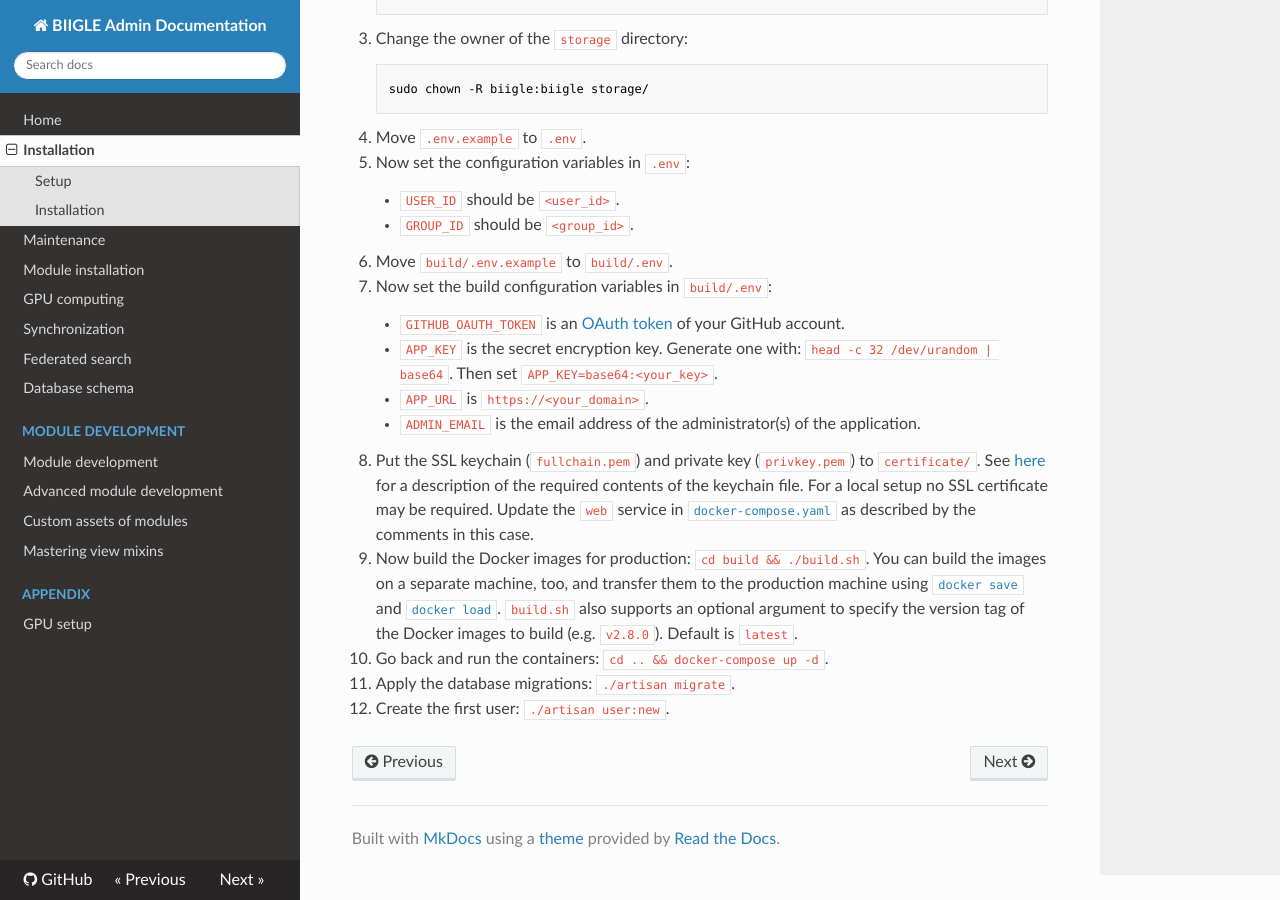
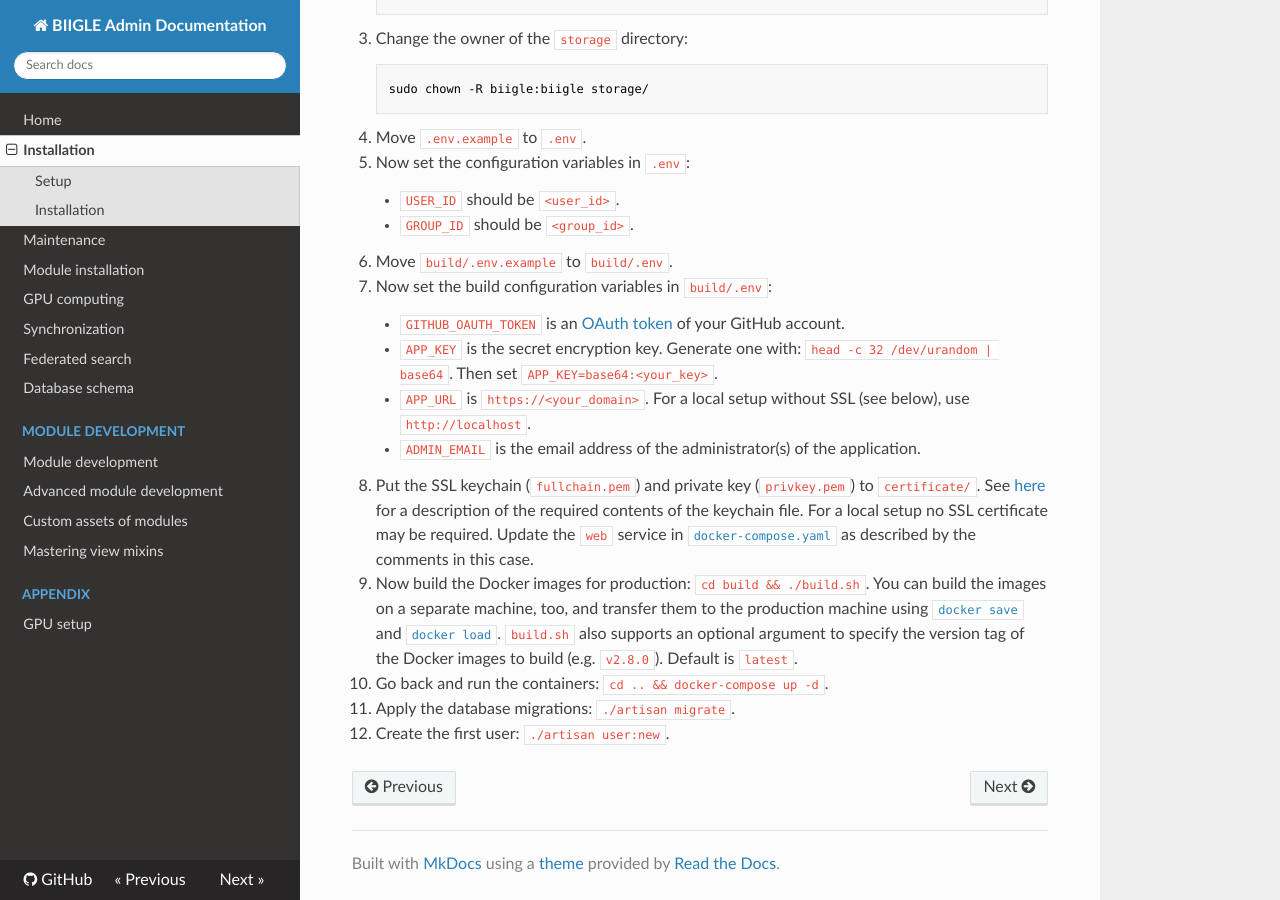
Before and after one commit to biigle/biigle, an MkDocs documentation site: the page built from docs/installation.md, in a window 1280 px wide and 900 px high, scrolled down 974 px. Built offline with MkDocs 1.6.1, drawn with Linux system fonts in a browser that asks for light colours.

Commit message:
Update installation instructions for local setup

```diff
--- a/docs/installation.md
+++ b/docs/installation.md
@@ -54,10 +54,10 @@ Perform these steps on the machine that should run BIIGLE.
 
     - `GITHUB_OAUTH_TOKEN` is an [OAuth token](https://help.github.com/articles/creating-a-personal-access-token-for-the-command-line/) of your GitHub account.
     - `APP_KEY` is the secret encryption key. Generate one with: `head -c 32 /dev/urandom | base64`. Then set `APP_KEY=base64:<your_key>`.
-    - `APP_URL` is `https://<your_domain>`.
+    - `APP_URL` is `https://<your_domain>`. For a local setup without SSL (see below), use `http://localhost`.
     - `ADMIN_EMAIL` is the email address of the administrator(s) of the application.
 
-5. Put the SSL keychain (`fullchain.pem`) and private key (`privkey.pem`) to `certificate/`. See [here](http://nginx.org/en/docs/http/ngx_http_ssl_module.html#ssl_certificate) for a description of the required contents of the keychain file. For a local setup no SSL certificate may be required. Update the `web` service in [`docker-compose.yaml`](docker-compose.yaml) as described by the comments in this case.
+5. Put the SSL keychain (`fullchain.pem`) and private key (`privkey.pem`) to `certificate/`. See [here](http://nginx.org/en/docs/http/ngx_http_ssl_module.html#ssl_certificate) for a description of the required contents of the keychain file. For a local setup no SSL certificate may be required. Update the `web` service in [`docker-compose.yaml`](https://github.com/biigle/biigle/blob/master/docker-compose.yaml) as described by the comments in this case.
 
 6. Now build the Docker images for production: `cd build && ./build.sh`. You can build the images on a separate machine, too, and transfer them to the production machine using [`docker save`](https://docs.docker.com/engine/reference/commandline/save/) and [`docker load`](https://docs.docker.com/engine/reference/commandline/load/). `build.sh` also supports an optional argument to specify the version tag of the Docker images to build (e.g. `v2.8.0`). Default is `latest`.
 
```
